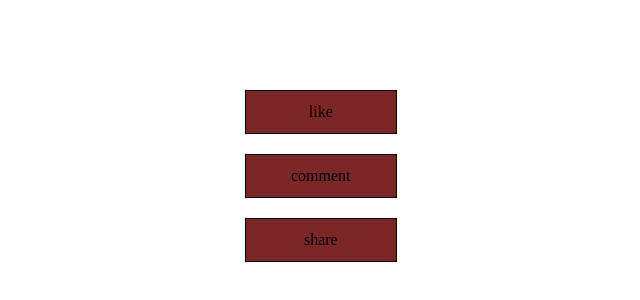
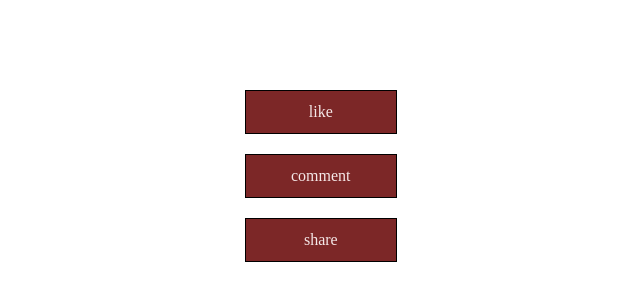
Before and after one commit to dorinengabdoh/three-buttons, a plain HTML site: page index.html in a window 1280 px wide. Shown: the part 88-388 px from the top of the page, without its empty margins (332-972 px from the left). Drawn offline with Linux system fonts and the light colour scheme.

Commit message:
button colors

```diff
--- a/style.css
+++ b/style.css
@@ -15,7 +15,7 @@
         display: block;
         margin: 20px auto;
         padding: 12px 0;
-        color: #000;
+        color: #f5e8e8;
         border: .5px solid #000;
         background-color: #7c2727;
 
```
